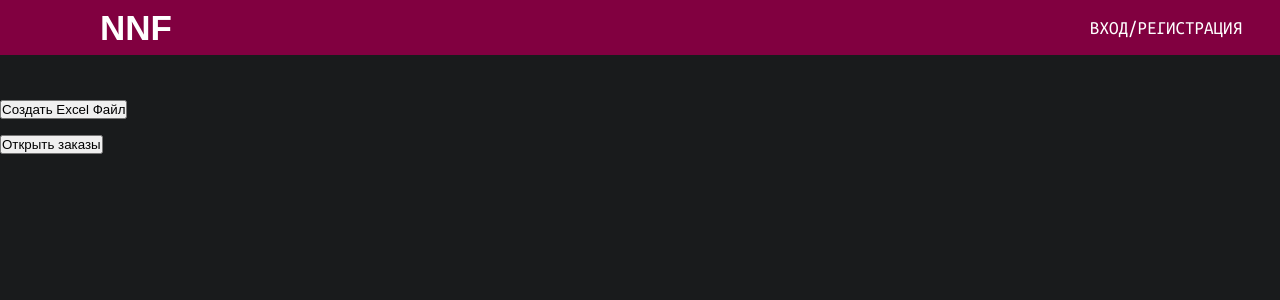
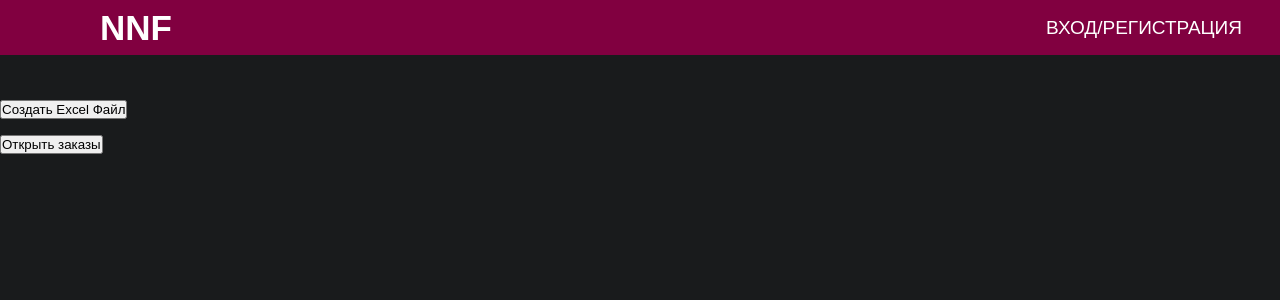
Before and after one commit to Ciremun/NNF, a Flask app: template src/templates/admin.html in a window 1280 px wide. Shown: the top 300 px of the page. Run offline with Flask 2, Linux system fonts and the light colour scheme; the template is opened without the code that fills it, so the values that code supplies are empty.

Commit message:
close #6

```diff
--- a/src/static/css/core.css
+++ b/src/static/css/core.css
@@ -59,6 +59,7 @@ nav li {
 
 nav li a, nav li input, nav li label {
     color: white;
+    font-family: 'Arial';
     font-size: 19px;
     padding: 7px 13px;
     border-radius: 3px;
@@ -66,7 +67,7 @@ nav li a, nav li input, nav li label {
 }
 
 nav li input, nav li label {
-    font-family: 'Ubuntu Mono', monospace;
+    font-family: 'Arial';
     background: none;
     border: none;
     cursor: pointer;
--- a/src/static/css/menu.css
+++ b/src/static/css/menu.css
@@ -79,7 +79,7 @@ button {
 
 .category_label {
     color: #e8e6e3;
-    font-family: 'Ubuntu Mono', monospace;
+    font-family: 'Arial';
     font-size: 2em;
     padding-left: 0.5em;
 }
@@ -122,7 +122,7 @@ button {
 .rotate360 button {
     font-size: 35px;
     font-weight: bold;
-    font-family: 'Ubuntu Mono', monospace;
+    font-family: 'Arial';
     color: white;
 }
 
```
